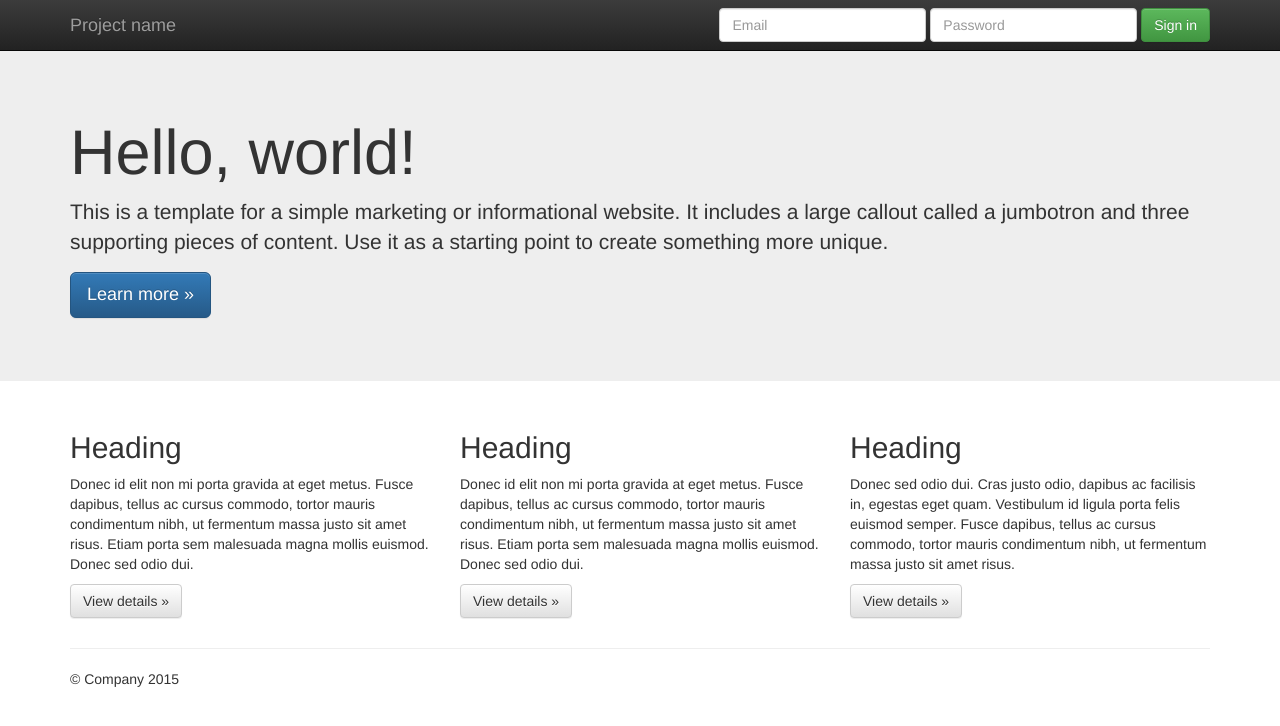
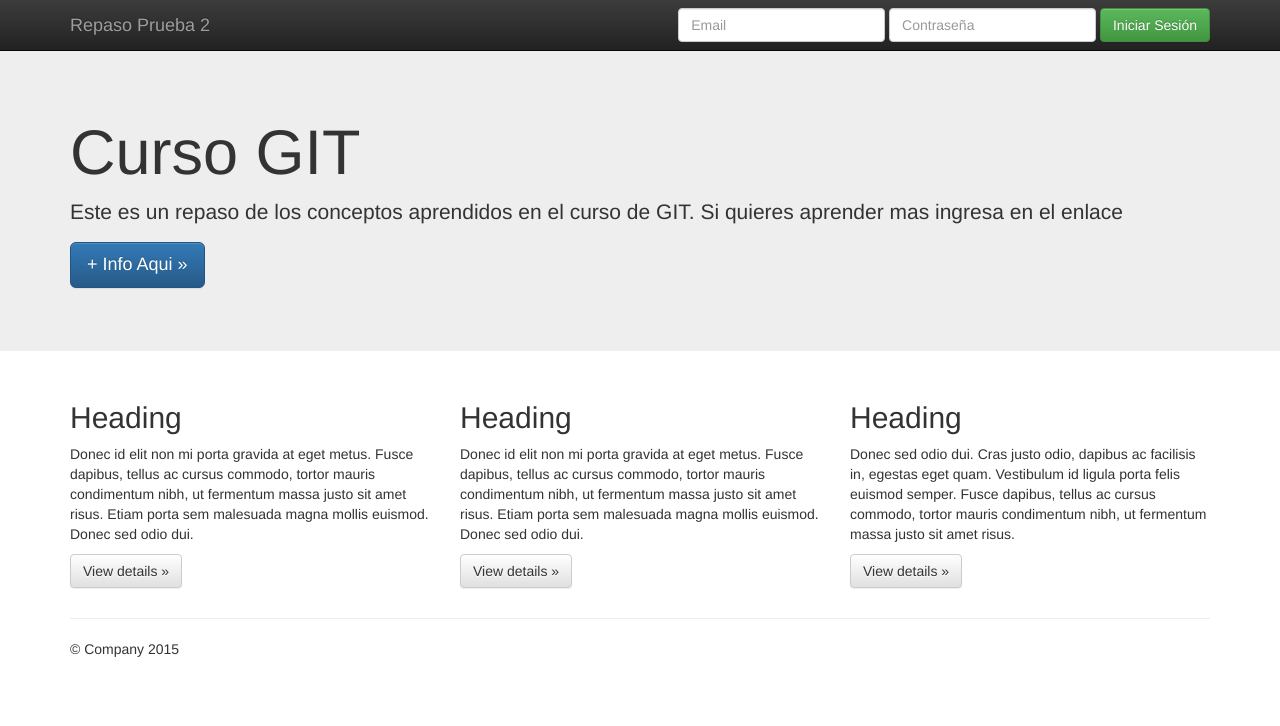
Before and after one commit to karelisroab/Trabajo2_Karelis_Roa_B, a plain HTML site: page index.html in a window 1280 px wide. Drawn offline with nearby package versions, Linux system fonts and the light colour scheme.

Commit message:
Se actualiza template. Se agrega modulo de login y mensaje inicial en Home del sitio

```diff
--- a/index.html
+++ b/index.html
@@ -36,7 +36,7 @@
             <span class="icon-bar"></span>
             <span class="icon-bar"></span>
           </button>
-          <a class="navbar-brand" href="#">Project name</a>
+          <a class="navbar-brand" href="#">Repaso Prueba 2</a>
         </div>
         <div id="navbar" class="navbar-collapse collapse">
           <form class="navbar-form navbar-right" role="form">
@@ -44,9 +44,9 @@
               <input type="text" placeholder="Email" class="form-control">
             </div>
             <div class="form-group">
-              <input type="password" placeholder="Password" class="form-control">
+              <input type="password" placeholder="Contraseña" class="form-control">
             </div>
-            <button type="submit" class="btn btn-success">Sign in</button>
+            <button type="submit" class="btn btn-success">Iniciar Sesión</button>
           </form>
         </div><!--/.navbar-collapse -->
       </div>
@@ -55,9 +55,9 @@
     <!-- Main jumbotron for a primary marketing message or call to action -->
     <div class="jumbotron">
       <div class="container">
-        <h1>Hello, world!</h1>
-        <p>This is a template for a simple marketing or informational website. It includes a large callout called a jumbotron and three supporting pieces of content. Use it as a starting point to create something more unique.</p>
-        <p><a class="btn btn-primary btn-lg" href="#" role="button">Learn more &raquo;</a></p>
+        <h1>Curso GIT</h1>
+        <p>Este es un repaso de los conceptos aprendidos en el curso de GIT. Si quieres aprender mas ingresa en el enlace</p>
+        <p><a class="btn btn-primary btn-lg" href="#" role="button">+ Info Aqui &raquo;</a></p>
       </div>
     </div>
 
```
